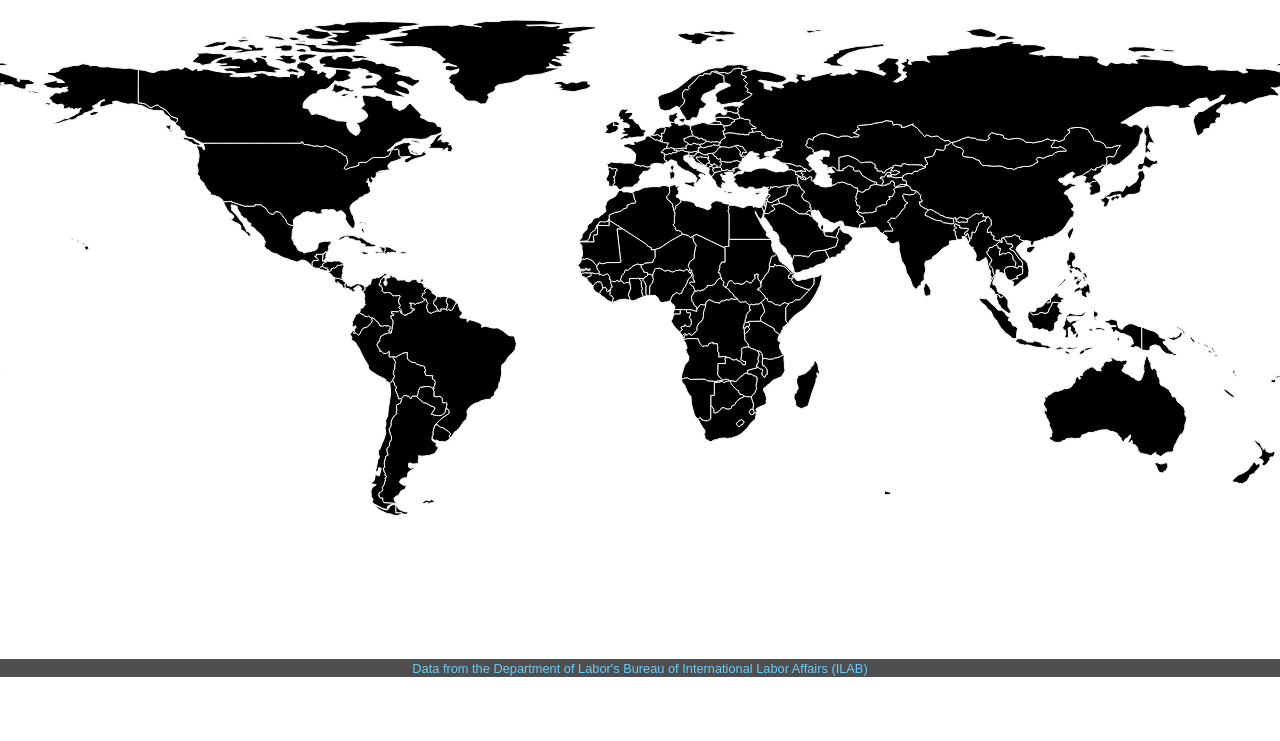
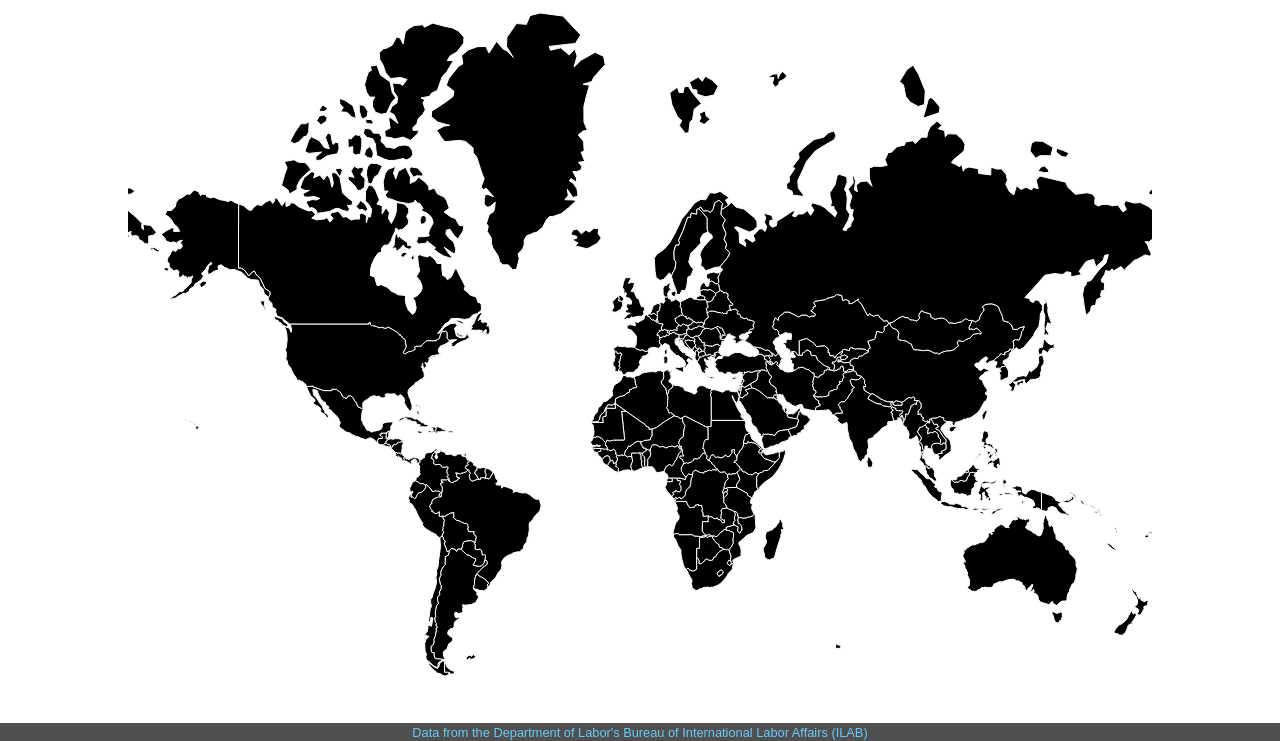
Before and after one commit to tyronegrandison/ILAB_VIZ, a plain HTML site: page index.html in a window 1280 px wide. Shown: the part 71-812 px from the top of the page. Drawn offline with nearby package versions, Linux system fonts and the light colour scheme.

Commit message:
changed map

```diff
--- a/index.html
+++ b/index.html
@@ -36,7 +36,8 @@
 
 		var basic = new Datamap({
 		  element: document.getElementById("basic"),
-		  responsive: true,
+			projection: 'mercator',
+			responsive: true,
 		  fills: {
 			SignificantAdvancement: '',
 			ModerateAdvancement: '',
@@ -75,9 +76,9 @@
 	<header>
 		<h1>Visualizing Forced Labor and Child Labor</h1> <!-- Working title -->
 	</header>
-
+	<div id="map">
 		<div id="basic"></div>
-
+	</div>
 	<footer>
 		<p><small>Data from the Department of Labor's Bureau of International Labor Affairs (ILAB)<small></p> <!-- Basic requirement part, can be moved -->
 	</footer>
--- a/styles/themes.css
+++ b/styles/themes.css
@@ -15,10 +15,14 @@ header h1 {
 	color: #66CCFC; /* Color from the powerpoints */
 }
 
+#map {
+	margin-top: -5%;
+}
+
 #basic {
-	margin-top: -10%;
+	max-width:80%;
+	margin: 0 auto;
 	overflow: hidden;
-
 	}
 footer {
 	min-width: 100%;
```
